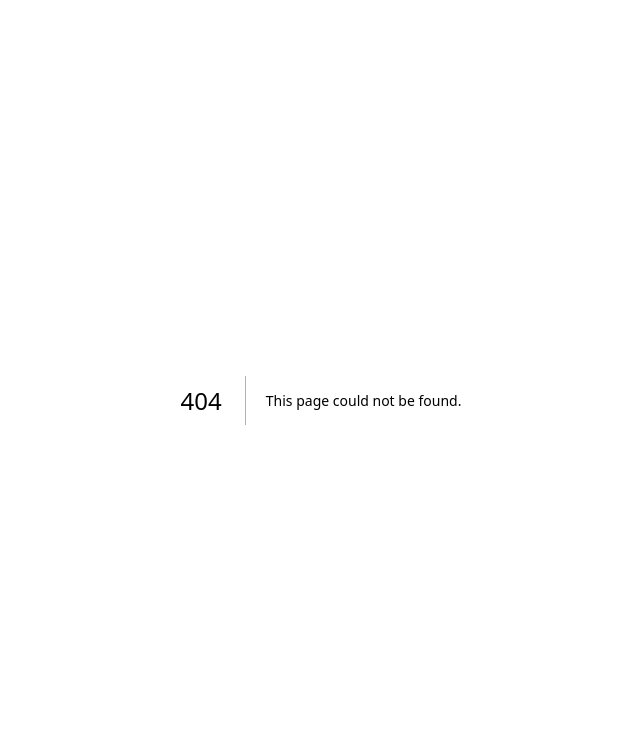
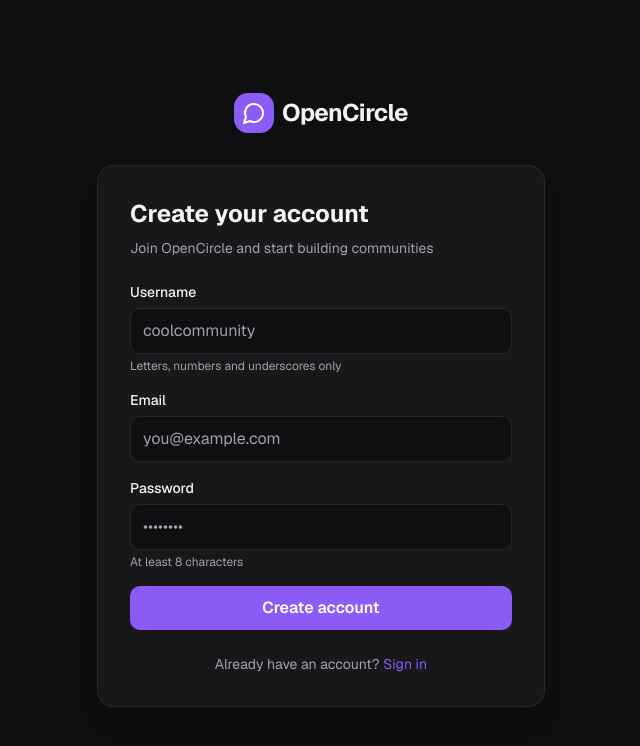
Before and after one commit to yoshi507/opencircle, a Next.js app: page /register in a window 1280 px wide. Before the commit this address had no page. Shown: the top 746 px of the page, without its empty margins (319-959 px from the left). Built offline with nearby package versions, Linux system fonts and the light colour scheme.

Commit message:
Add register page and app shell component

```diff
--- /dev/null
+++ b/src/app/(auth)/register/page.tsx
@@ -0,0 +1,176 @@
+"use client";
+
+import { useState } from "react";
+import Link from "next/link";
+import { useRouter } from "next/navigation";
+import { createClient } from "@/lib/supabase/client";
+import { Loader2 } from "lucide-react";
+
+export default function RegisterPage() {
+  const router = useRouter();
+  const [email, setEmail] = useState("");
+  const [password, setPassword] = useState("");
+  const [username, setUsername] = useState("");
+  const [error, setError] = useState<string | null>(null);
+  const [loading, setLoading] = useState(false);
+  const [success, setSuccess] = useState(false);
+
+  async function handleSubmit(e: React.FormEvent) {
+    e.preventDefault();
+    setError(null);
+    setLoading(true);
+
+    const supabase = createClient();
+
+    const { data, error: signUpError } = await supabase.auth.signUp({
+      email,
+      password,
+      options: {
+        data: {
+          username: username.toLowerCase().trim(),
+          display_name: username.trim(),
+        },
+      },
+    });
+
+    if (signUpError) {
+      setError(signUpError.message);
+      setLoading(false);
+      return;
+    }
+
+    if (data.user) {
+      await supabase.from("profiles").upsert({
+        id: data.user.id,
+        username: username.toLowerCase().trim(),
+        display_name: username.trim(),
+      });
+    }
+
+    setSuccess(true);
+    setLoading(false);
+
+    if (data.session) {
+      router.push("/app");
+      router.refresh();
+    }
+  }
+
+  if (success) {
+    return (
+      <div className="bg-card border border-border rounded-2xl p-8 shadow-xl text-center">
+        <h1 className="text-2xl font-bold mb-2">Check your email</h1>
+        <p className="text-muted-foreground text-sm mb-6">
+          We sent a confirmation link to <strong>{email}</strong>. Click it to
+          activate your account.
+        </p>
+        <Link
+          href="/login"
+          className="text-primary hover:underline text-sm font-medium"
+        >
+          Back to sign in
+        </Link>
+      </div>
+    );
+  }
+
+  return (
+    <div className="bg-card border border-border rounded-2xl p-8 shadow-xl">
+      <h1 className="text-2xl font-bold mb-2">Create your account</h1>
+      <p className="text-muted-foreground text-sm mb-6">
+        Join OpenCircle and start building communities
+      </p>
+
+      <form onSubmit={handleSubmit} className="space-y-4">
+        <div>
+          <label
+            htmlFor="username"
+            className="block text-sm font-medium mb-1.5"
+          >
+            Username
+          </label>
+          <input
+            id="username"
+            type="text"
+            required
+            minLength={3}
+            maxLength={32}
+            pattern="[a-zA-Z0-9_]+"
+            value={username}
+            onChange={(e) => setUsername(e.target.value)}
+            className="w-full px-3 py-2.5 rounded-lg bg-background border border-input text-foreground placeholder:text-muted-foreground focus:outline-none focus:ring-2 focus:ring-ring"
+            placeholder="coolcommunity"
+          />
+          <p className="text-xs text-muted-foreground mt-1">
+            Letters, numbers and underscores only
+          </p>
+        </div>
+
+        <div>
+          <label htmlFor="email" className="block text-sm font-medium mb-1.5">
+            Email
+          </label>
+          <input
+            id="email"
+            type="email"
+            required
+            value={email}
+            onChange={(e) => setEmail(e.target.value)}
+            className="w-full px-3 py-2.5 rounded-lg bg-background border border-input text-foreground placeholder:text-muted-foreground focus:outline-none focus:ring-2 focus:ring-ring"
+            placeholder="you@example.com"
+          />
+        </div>
+
+        <div>
+          <label
+            htmlFor="password"
+            className="block text-sm font-medium mb-1.5"
+          >
+            Password
+          </label>
+          <input
+            id="password"
+            type="password"
+            required
+            minLength={8}
+            value={password}
+            onChange={(e) => setPassword(e.target.value)}
+            className="w-full px-3 py-2.5 rounded-lg bg-background border border-input text-foreground placeholder:text-muted-foreground focus:outline-none focus:ring-2 focus:ring-ring"
+            placeholder="••••••••"
+          />
+          <p className="text-xs text-muted-foreground mt-1">
+            At least 8 characters
+          </p>
+        </div>
+
+        {error && (
+          <div className="text-sm text-destructive bg-destructive/10 px-3 py-2 rounded-lg">
+            {error}
+          </div>
+        )}
+
+        <button
+          type="submit"
+          disabled={loading}
+          className="w-full flex items-center justify-center gap-2 px-4 py-2.5 bg-primary text-primary-foreground rounded-lg font-semibold hover:bg-primary/90 disabled:opacity-50 transition-colors"
+        >
+          {loading ? (
+            <>
+              <Loader2 className="w-4 h-4 animate-spin" />
+              Creating account…
+            </>
+          ) : (
+            "Create account"
+          )}
+        </button>
+      </form>
+
+      <p className="mt-6 text-center text-sm text-muted-foreground">
+        Already have an account?{" "}
+        <Link href="/login" className="text-primary hover:underline">
+          Sign in
+        </Link>
+      </p>
+    </div>
+  );
+}
```
